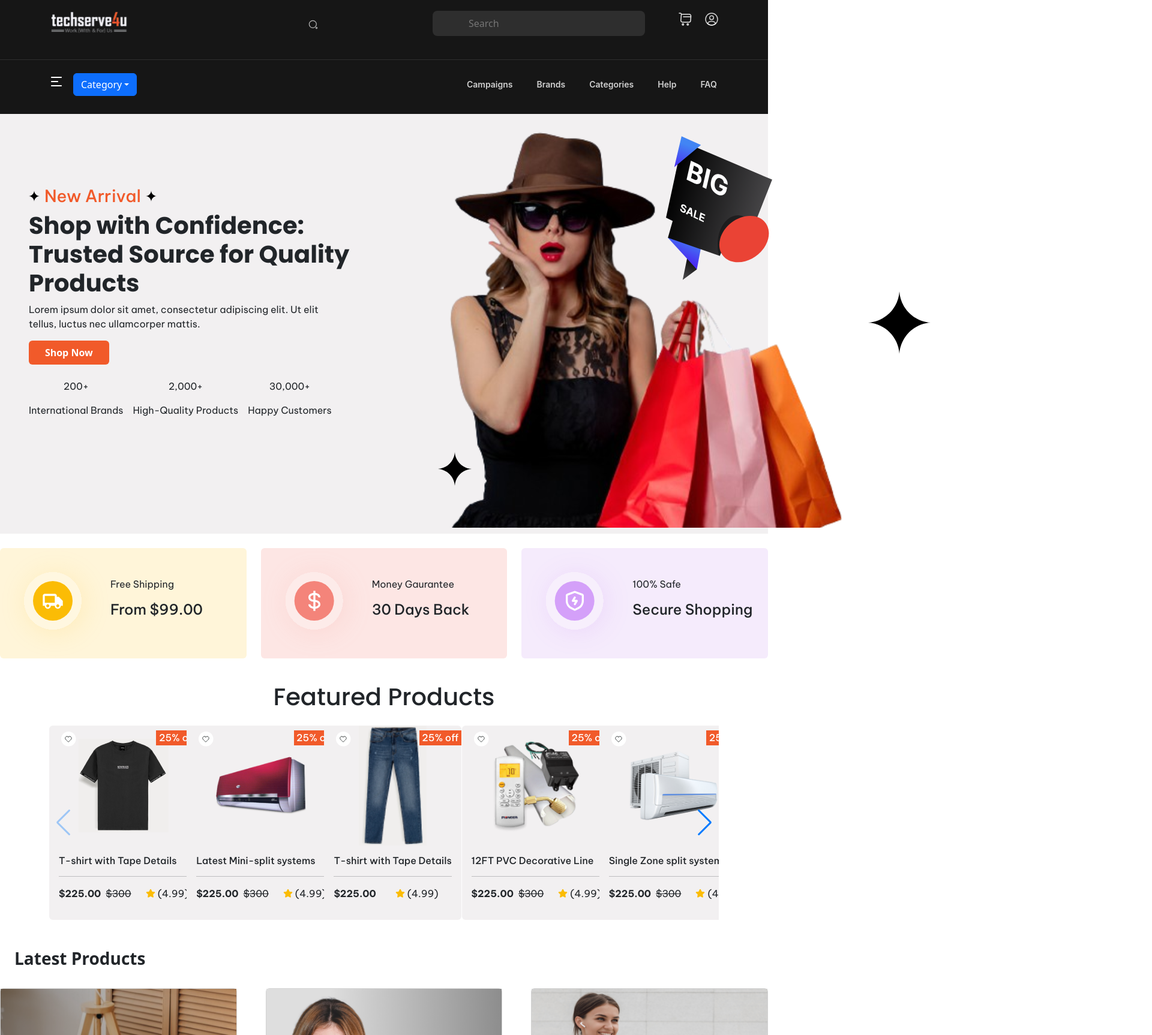
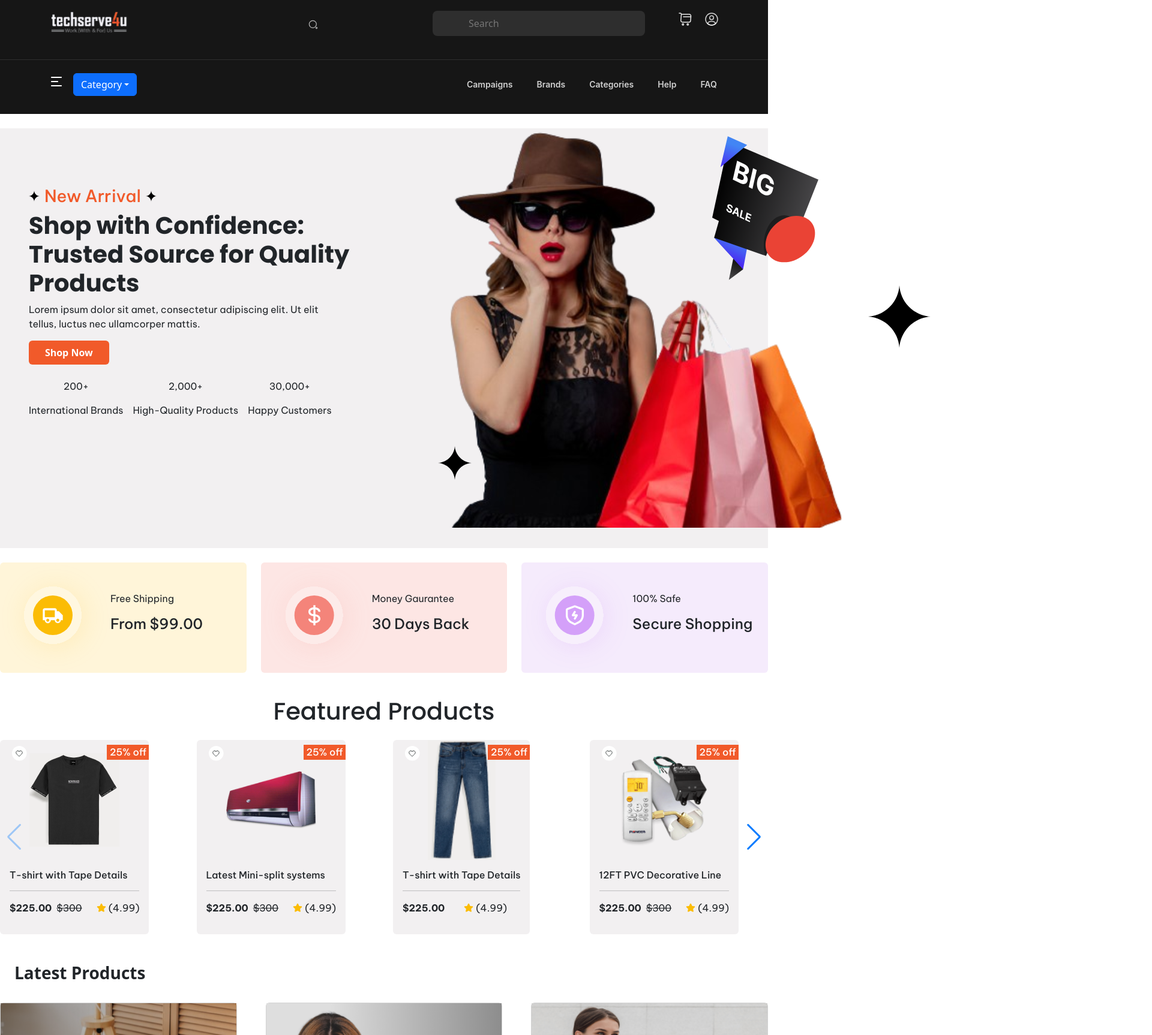
Before and after one commit to FarahNaz1292/sassStaticwebpage, a React (Vite) app: page / in a window 1280 px wide. Shown: the top 1726 px of the page at 60% size, 1920 px wide, since content can reach past the window. Built offline with nearby package versions, Linux system fonts and the light colour scheme.

Commit message:
Final project

```diff
--- a/src/Components/CategorySection.jsx
+++ b/src/Components/CategorySection.jsx
@@ -3,6 +3,7 @@ import { Swiper, SwiperSlide } from "swiper/react";
 import "swiper/css";
 import "swiper/css/navigation";
 import "swiper/css/pagination";
+import "swiper/css/effect-coverflow";
 import { EffectCoverflow, Navigation, Pagination } from "swiper/modules";
 import Skincare from "../assets/categoryproducts/skincare.png";
 import Shoppingcart from "../assets/categoryproducts/grocerycart.png";
@@ -29,19 +30,21 @@ const CategorySection = () => {
             <Swiper
               slidesPerView={"auto"}
               effect={"coverflow"}
-              // spaceBetween={10}
+              spaceBetween={10}
+              loop={true}
               centeredSlides={true}
               pagination={true}
               navigation={true}
+              grabCursor={true}
               coverflowEffect={{
-                rotate: 20,
+                rotate: 50,
                 stretch: 0,
-                depth: 80,
+                depth: 100,
                 modifier: 1,
-                slideShadows: true,
+                slideShadows: false,
               }}
               modules={[Navigation, Pagination, EffectCoverflow]}
-              className="mySwiper category-swipper"
+              className="mySwiper"
             >
               <SwiperSlide>
                 <img src={Skincare} alt="" />
--- a/src/Components/FeaturedProducts.jsx
+++ b/src/Components/FeaturedProducts.jsx
@@ -10,12 +10,30 @@ const FeaturedProducts = () => {
 
   return (
     <>
-      <div className="container mb-4">
+      <div className="main-container mb-4">
         <h2 className="text-center m-2 p-3">Featured Products</h2>
+        <div className="w-100">
           <Swiper
             slidesPerView={5}
             spaceBetween={30}
             navigation={true}
+            breakpoints={{
+              0: {
+                slidesPerView: 1,
+              },
+              640: {
+                slidesPerView: 2,
+              },
+              840: {
+                slidesPerView: 3,
+              },
+              1024: {
+                slidesPerView: 4,
+              },
+              1440: {
+                slidesPerView: 5,
+              },
+            }}
             modules={[Navigation]}
             className="mySwipper"
           >
@@ -51,7 +69,11 @@ const FeaturedProducts = () => {
                             </p>
                           </div>
                           <div className="d-flex  gap-1">
-                          <img src={product.ratings} alt="" className=" mb-3" />
+                            <img
+                              src={product.ratings}
+                              alt=""
+                              className=" mb-3"
+                            />
                             <p>(4.99)</p>
                           </div>
                         </p>
@@ -63,6 +85,7 @@ const FeaturedProducts = () => {
             })}
           </Swiper>
         </div>
+      </div>
     </>
   );
 };
--- a/src/Components/Herosection.jsx
+++ b/src/Components/Herosection.jsx
@@ -15,8 +15,8 @@ const Herosection = () => {
   return (
     <>
       <Navbar></Navbar>
-      <div className="hero-section d-flex">
-        <div className="d-lg-flex main-container mt-4 hero-section-content">
+      <div className="hero-section">
+        <div className="main-container mt-4 hero-section-content">
           <div className="m-5 w-50">
             <div className="d-flex gap-2 mt-5">
               <img src={Star} alt="" className="mb-2" />
@@ -56,7 +56,7 @@ const Herosection = () => {
               </div>
             </div>
           </div>
-          <div className="d-flex hero-section-images w-50">
+          <div className="d-flex hero-section-images w-sm-100 w-lg-50">
             <div>
               <img src={Star} alt="Star" className="hero-section-small-star" />
             </div>
--- a/src/Components/MiddleSection.jsx
+++ b/src/Components/MiddleSection.jsx
@@ -5,7 +5,7 @@ import SecureShopping from "../assets/middlesection/secureShopping.svg";
 const MiddleSection = () => {
   return (
     <>
-      <div className=" main-container d-flex  gap-4 mt-4 mb-4">
+      <div className=" main-container d-flex gap-4 mt-4 mb-4">
         <div className="d-flex free-shipping w-75 rounded-2">
           <img src={Shipping} alt="Free shipping" />
           <div className="mt-5">
--- a/src/styles/_mixins.scss
+++ b/src/styles/_mixins.scss
@@ -11,23 +11,23 @@
   right: 0px;
 }
 
-// @mixin smallScreen {
-//   @media (min-width: #{$screen-sm}) {
-//     @content;
-//   }
-// }
-// @mixin smallMaxScreen {
-//   @media (min-width: #{$screen-md}) {
-//     @content;
-//   }
-// }
-// @mixin MediumScreen {
-//   @media (min-width: #{$screen-md}) {
-//     @content;
-//   }
-// }
-// @mixin MediumMaxScreen {
-//   @media (min-width: #{$screen-lg}) {
-//     @content;
-//   }
-// }
+@mixin smallScreen {
+  @media (max-width: #{$screen-sm}) {
+    @content;
+  }
+}
+@mixin smallMaxScreen {
+  @media (min-width: #{$screen-md}) {
+    @content;
+  }
+}
+@mixin MediumScreen {
+  @media (min-width: #{$screen-md}) {
+    @content;
+  }
+}
+@mixin MediumMaxScreen {
+  @media (min-width: #{$screen-lg}) {
+    @content;
+  }
+}
--- a/src/styles/_variables.scss
+++ b/src/styles/_variables.scss
@@ -6,8 +6,8 @@ $new-arrival-text: rgba(241, 90, 42, 1);
 $back-ground-color: rgb(242, 240, 241);
 
 //Screen sizes
-// $screen-sm: 576px;
-// $screen-md: 768px;
+$screen-sm: 576px;
+$screen-md: 768px;
 // $screen-lg: 992px;
 // $screen-xl: 1200px;
 // $screen-xxl: 1300px;
--- a/src/styles/components/category.scss
+++ b/src/styles/components/category.scss
@@ -3,8 +3,9 @@
 }
 
 .swipper-container {
-  width: 50vw;
-  display: flex;
+  width: 100%;
+  display: grid;
+  grid-template-columns: repeat(2, 1fr);
   margin-top: 40px;
   gap: 50px;
   .swipper-container-left-side {
@@ -14,14 +15,19 @@
     justify-content: center;
     text-align: center;
     text-wrap: nowrap;
-    .category-swipper {
-      max-width: 50vw;
-      height: 100%;
-      img {
-        display: block;
-        width: 400px;
+  }
+  .swiper {
+    width: 50vw;
+    padding: 50px 0;
+    .swiper-slide {
+      width: 400px;
+      height: 600px;
+      background-size: cover;
+      background-position: center;
+      .img {
         height: 100%;
-        object-fit: cover;
+        width: 100%;
+        object-fit: contain;
       }
     }
   }
--- a/src/styles/components/featuredproduct.scss
+++ b/src/styles/components/featuredproduct.scss
@@ -2,7 +2,7 @@
   display: flex;
   justify-content: space-between;
 
-  width: 350px;
+  width: 100%;
   .featured-card {
     background-color: $back-ground-color;
   }
--- a/src/styles/components/herosection.scss
+++ b/src/styles/components/herosection.scss
@@ -4,6 +4,7 @@
   background-color: $back-ground-color;
 
   .hero-section-content {
+    display: flex;
     gap: 100px;
     .hero-section-btn {
       background-color: $new-arrival-text;
--- a/src/styles/components/navbar.scss
+++ b/src/styles/components/navbar.scss
@@ -2,16 +2,25 @@
   background-color: $primary-color;
   display: flex;
   flex-direction: column;
+  @include smallMaxScreen {
+    display: flex;
+    flex-direction: row;
+  }
   .navbar-a {
     width: 100%;
     height: 82px;
     margin-top: 10px;
     border-bottom: 1px solid $border-color;
+    @include smallMaxScreen {
+      width: 100%;
+      margin-top: 10px;
+    }
 
     .navbar-inputTag-icons {
       width: 477px;
       height: 42px;
       gap: 55px;
+
       .input-text {
         width: 354px;
         height: 42px;
```
Lines whose indentation alone changed are shown as unchanged.
